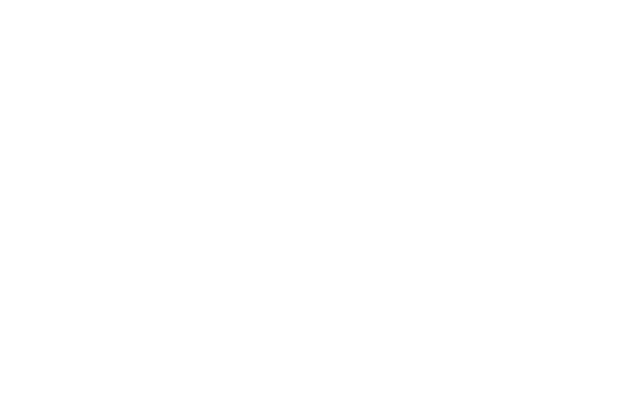
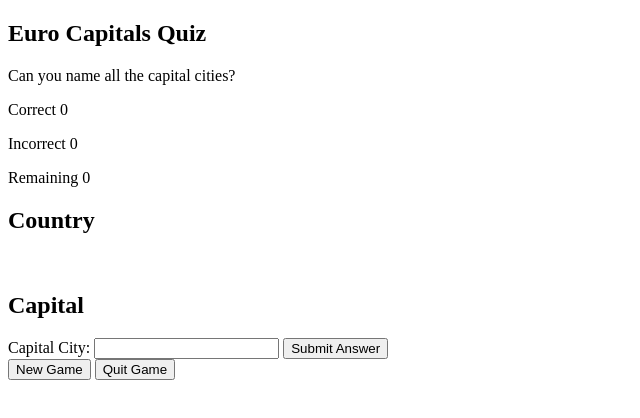
Before and after one commit to DioCar84/Euro_Capitals_Quiz, a plain HTML site: page index.html in a window 1280 px wide. Shown: the whole page, without its empty margins (0-640 px from the left). Drawn offline with Linux system fonts and the light colour scheme.

Commit message:
add structure for index.html and delete exit.html

```diff
--- a/index.html
+++ b/index.html
@@ -3,7 +3,7 @@
 <head>
     <meta charset='utf-8'>
     <meta http-equiv='X-UA-Compatible' content='IE=edge'>
-    <title>Page Title</title>
+    <title>Euro Capitals Quiz!</title>
     <meta name='viewport' content='width=device-width, initial-scale=1'>
     <link rel='stylesheet' type='text/css' media='screen' href='assets/css/style.css'>
 
@@ -12,19 +12,30 @@
 
     <section>
         <div>
-
+            <h1>Euro Capitals Quiz</h1>
+            <p>Can you name all the capital cities?</p>
         </div>
         <div>
-
+            <p>Correct <span>0</span></p>
+            <p>Incorrect <span>0</span></p>
+            <p>Remaining <span>0</span></p>
         </div>
     </section>
 
     <section>
         <div>
-
+            <h2>Country</h2>
+            <img src="" alt="">
         </div>
         <div>
-
+            <h2>Capital</h2>
+            <label for="capital">Capital City:</label>
+            <input type="text" id="capital" name="capital" required>
+            <button>Submit Answer</button>
+        </div>
+        <div>
+            <button>New Game</button>
+            <button>Quit Game</button>
         </div>
     </section>
 
```
Also changed, not shown: exit.html (deleted, +0 -31 lines).
